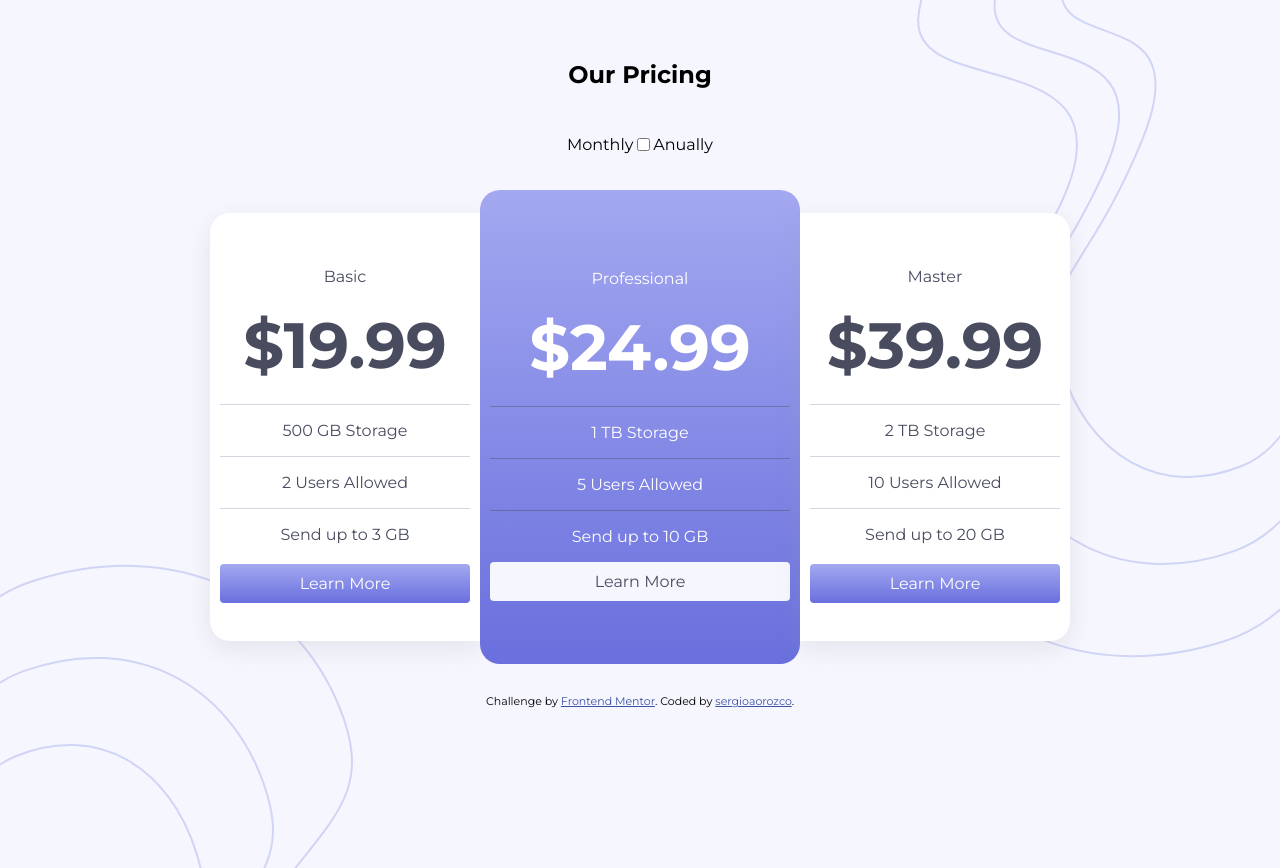
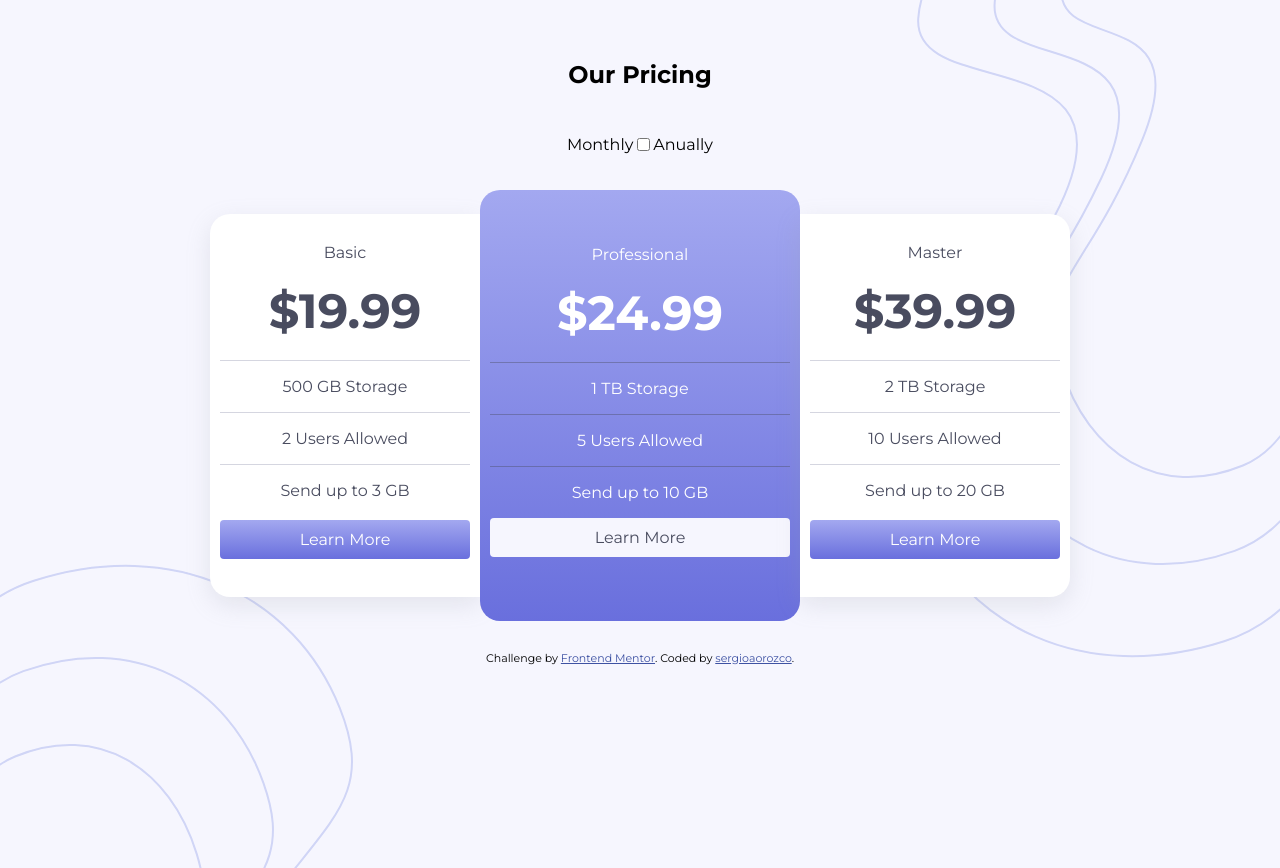
Before and after one commit to Sergioaorozco/Toggle-Pricing-Component, a plain HTML site: page index.html in a window 1280 px wide. Drawn offline with Linux system fonts and the light colour scheme.

Commit message:
Update and Correct position in Pricing card components

```diff
--- a/index.html
+++ b/index.html
@@ -46,6 +46,7 @@
       <a href="#" class="btn-primary">Learn More</a>
     </div>
     <div class="professional">
+      <div class="professional-content">
         <p>Professional</p>
         <p class="monthly-billing">&dollar;24.99</p>
         <p class="yearly-billing">&dollar;249.99</p>
@@ -56,6 +57,7 @@
         <hr class="basic-hr">
         <p>Send up to 10 GB</p>
         <a href="#" class="btn-secondary">Learn More</a>
+      </div>
     </div>
     <div class="master">
       <p>Master</p>
--- a/style.css
+++ b/style.css
@@ -32,7 +32,9 @@ body {
 
 .basic, .master {
     background: white;
-    padding: 3% 10px;
+    padding-block-end: 3%;
+    padding-block-start: 1%;
+    padding-inline: 10px;
     width: 250px;
     color: var(--DarkGrayishBlue);
     box-shadow: rgba(149, 157, 165, 0.2) 0px 8px 24px;
@@ -53,7 +55,17 @@ body {
     color: white;
     width: 300px;
     border-radius: 20px;
-    padding: 5% 10px;
+    padding-block-end: 3%;
+    padding-block-start: 1%;
+    padding-inline: 10px;
+    height: 380px;
+    display: flex;
+    align-items: center;
+    justify-content: center;
+}
+
+.professional-content {
+    width: 100%;
 }
 
 .toggle-period {
@@ -97,14 +109,14 @@ body {
 
 .monthly-billing {
     font-weight: 700;
-    font-size: 4rem;
+    font-size: 3rem;
     margin-block-start: 20px;
     margin-block-end: 20px;
 }
 
 .yearly-billing {
     font-weight: 700;
-    font-size: 4rem;
+    font-size: 3rem;
     margin-block-end: 20px;
     margin-block-start: 20px;
     display: none;
```
Lines whose indentation alone changed are shown as unchanged.
